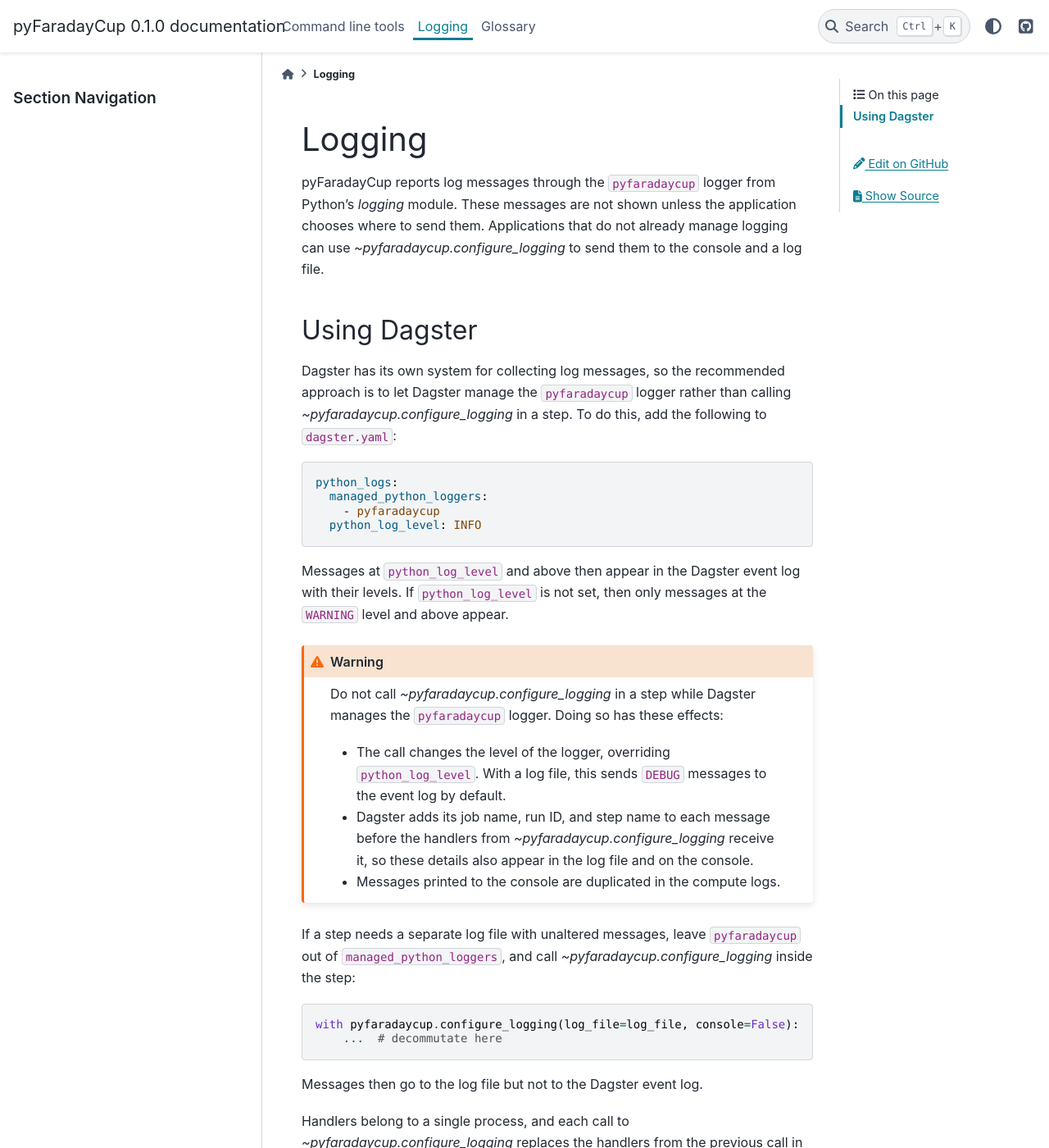
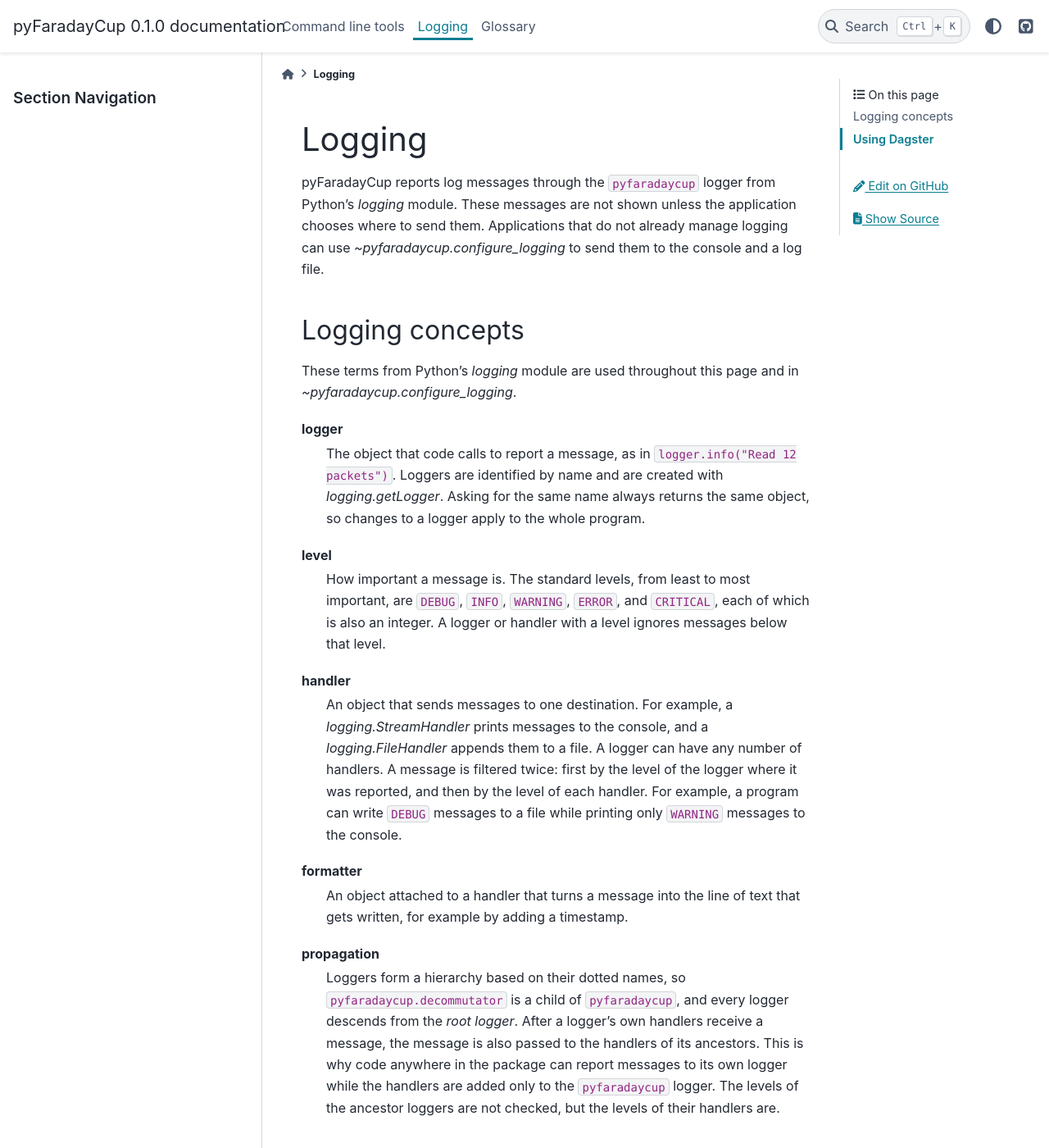
Before and after one commit to PlasmaPy/pyfaradaycup, a Sphinx documentation site: the page built from docs/source/logging.rst, in a window 1280 px wide and 1400 px high. Shown: the whole window at 82% size. Built offline with Sphinx 7.4.7 and the PyData theme 0.15.4, drawn with Linux system fonts in a browser that asks for light colours; pages that are not in the unit, such as notebooks, are missing from menus.

Commit message:
Move definitions of logging concepts to the docs
The definitions were tutorial material in comments at the top of
_logging.py. Move them to a section of the logging docs page, and link
to it from the module docstring.

Co-Authored-By: Claude Opus 5.5 <noreply@anthropic.com>

```diff
--- a/docs/source/logging.rst
+++ b/docs/source/logging.rst
@@ -9,6 +9,50 @@ from Python's `logging` module. These messages are not shown unless the
 application chooses where to send them. Applications that do not already
 manage logging can use `~pyfaradaycup.configure_logging` to send them to
 the console and a log file.
+
+.. _logging-concepts:
+
+Logging concepts
+================
+
+These terms from Python's `logging` module are used throughout this page
+and in `~pyfaradaycup.configure_logging`.
+
+logger
+   The object that code calls to report a message, as in
+   ``logger.info("Read 12 packets")``. Loggers are identified by name
+   and are created with `logging.getLogger`. Asking for the same name
+   always returns the same object, so changes to a logger apply to the
+   whole program.
+
+level
+   How important a message is. The standard levels, from least to most
+   important, are ``DEBUG``, ``INFO``, ``WARNING``, ``ERROR``, and
+   ``CRITICAL``, each of which is also an integer. A logger or handler
+   with a level ignores messages below that level.
+
+handler
+   An object that sends messages to one destination. For example, a
+   `logging.StreamHandler` prints messages to the console, and a
+   `logging.FileHandler` appends them to a file. A logger can have any
+   number of handlers. A message is filtered twice: first by the level
+   of the logger where it was reported, and then by the level of each
+   handler. For example, a program can write ``DEBUG`` messages to a
+   file while printing only ``WARNING`` messages to the console.
+
+formatter
+   An object attached to a handler that turns a message into the line
+   of text that gets written, for example by adding a timestamp.
+
+propagation
+   Loggers form a hierarchy based on their dotted names, so
+   ``pyfaradaycup.decommutator`` is a child of ``pyfaradaycup``, and
+   every logger descends from the *root logger*. After a logger's own
+   handlers receive a message, the message is also passed to the
+   handlers of its ancestors. This is why code anywhere in the package
+   can report messages to its own logger while the handlers are added
+   only to the ``pyfaradaycup`` logger. The levels of the ancestor
+   loggers are not checked, but the levels of their handlers are.
 
 .. _logging-dagster:
 
```
Also changed, not shown: 1 other file.
